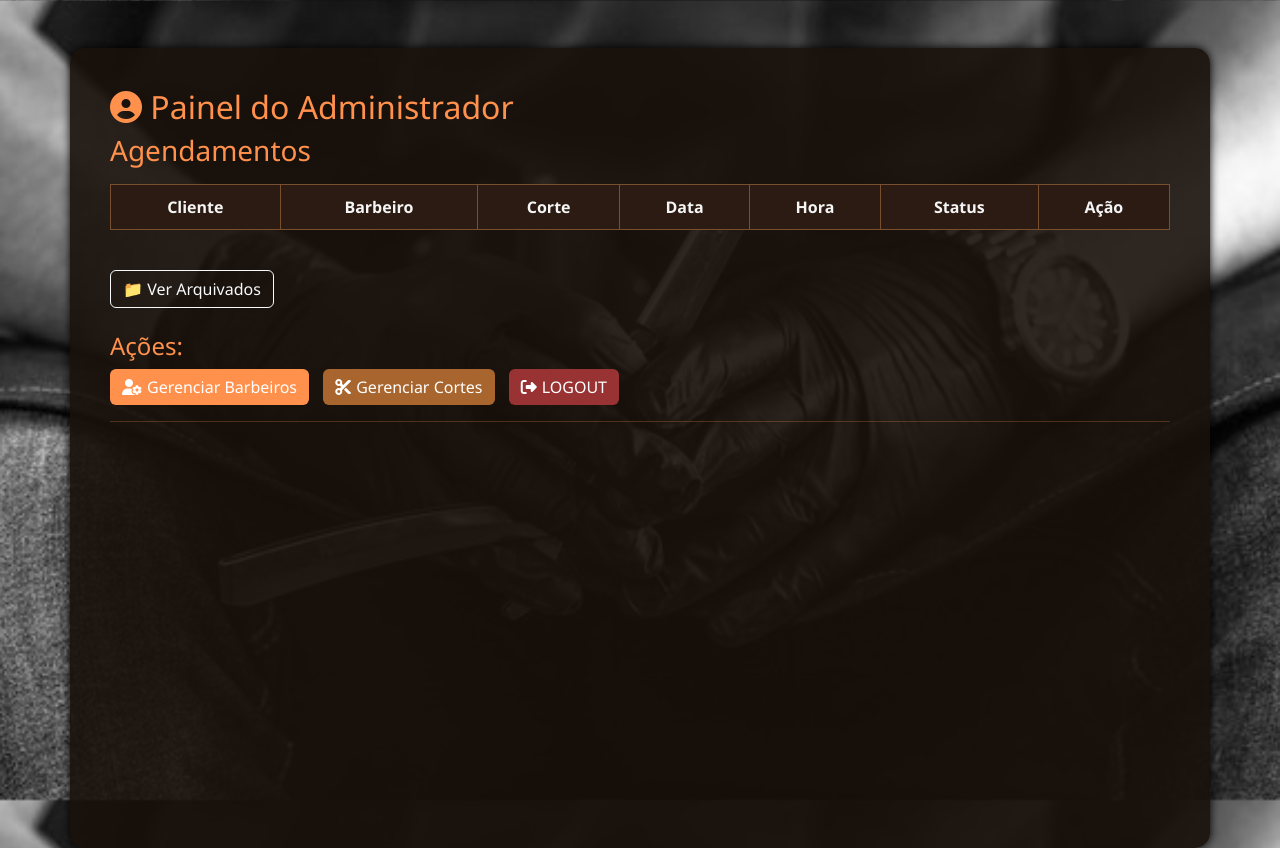
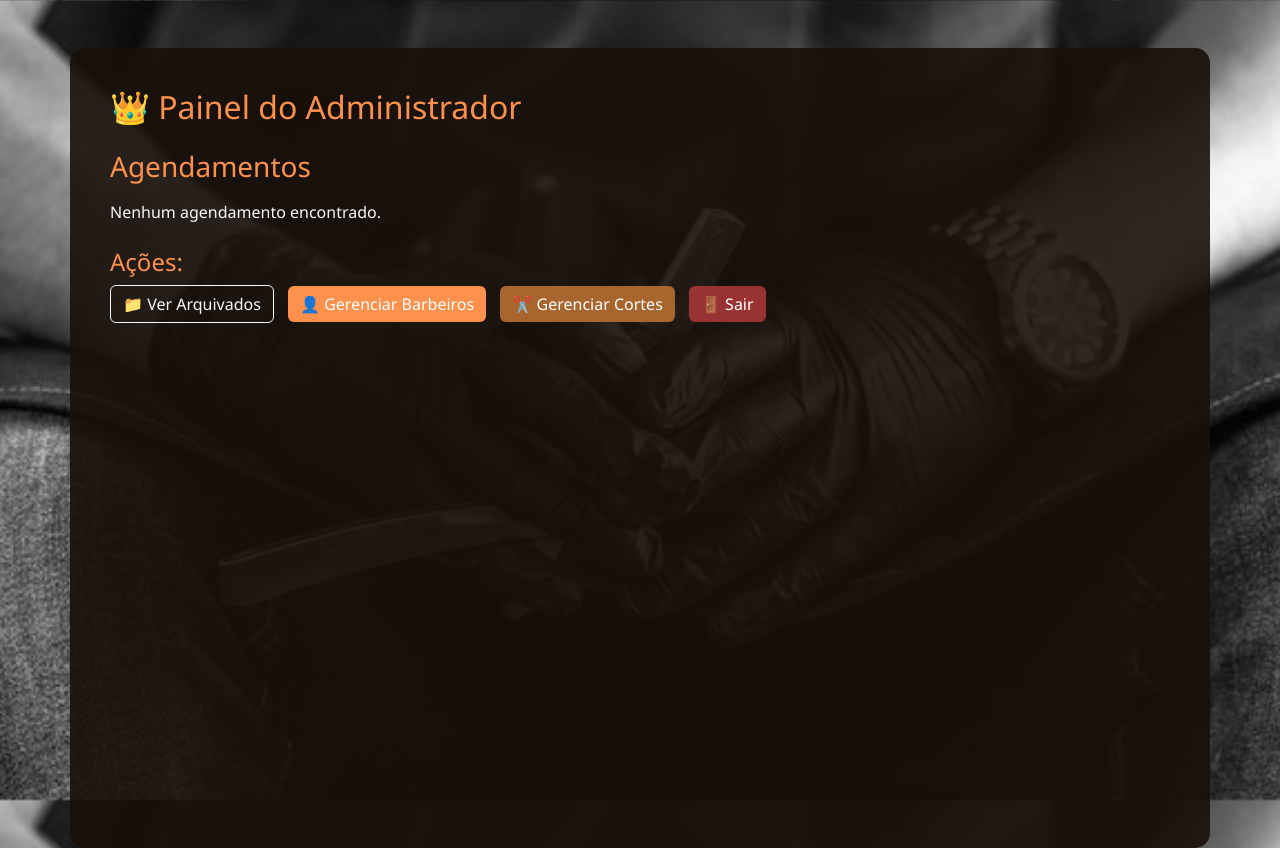
Before and after one commit to Rainando025/barbearia-app, a Flask app: template templates/painel_admin.html in a window 1280 px wide. Run offline with Flask 3, Linux system fonts and the light colour scheme; the template is opened without the code that fills it, so the values that code supplies are empty; some libraries are stand-ins or nearby versions.

Commit message:
Update painel_admin.html

```diff
--- a/templates/painel_admin.html
+++ b/templates/painel_admin.html
@@ -3,21 +3,13 @@
 <head>
     <meta charset="UTF-8" />
     <title>Painel do Administrador</title>
-    <link
-      href="https://cdn.jsdelivr.net/npm/bootstrap@5.3.0/dist/css/bootstrap.min.css"
-      rel="stylesheet"
-    />
-    <link
-      href="https://cdnjs.cloudflare.com/ajax/libs/font-awesome/6.5.0/css/all.min.css"
-      rel="stylesheet"
-    />
+    <link href="https://cdn.jsdelivr.net/npm/bootstrap@5.3.0/dist/css/bootstrap.min.css" rel="stylesheet" />
     <style>
         body {
-            background-image: url("static/barbearia4.jpg");
+            background-image: url("{{ url_for('static', filename='barbearia4.jpg') }}");
             background-size: cover;
             background-position: center;
             background-attachment: fixed;
-            background-repeat: no-repeat;
             font-family: 'Segoe UI', sans-serif;
             color: #fff;
         }
@@ -27,64 +19,33 @@
             min-height: 100vh;
             padding: 40px;
             border-radius: 15px;
-            box-shadow: 0 0 10px #000;
         }
 
         h2, h3, h4 {
             color: #ff914d;
         }
 
-        .barbearia-table {
-            border-collapse: collapse;
-            width: 100%;
-        }
-
-        .barbearia-table thead {
-            background-color: #5c3d2e;
-            color: #fff;
-        }
-
-        .barbearia-table th,
-        .barbearia-table td {
+        table {
             background-color: #2b1b12;
-            color: #f5f5f5;
-            border: 1px solid #7a4f2f;
-            vertical-align: middle;
-            padding: 10px;
-        }
-
-        .barbearia-table tbody tr:hover {
-            background-color: rgba(255, 145, 77, 0.15);
         }
 
         .btn-custom {
-            color: #fff;
-            border: none;
             margin-right: 10px;
         }
 
         .btn-primary {
             background-color: #ff914d;
-        }
-
-        .btn-primary:hover {
-            background-color: #e67e22;
+            border: none;
         }
 
         .btn-success {
             background-color: #a8652e;
-        }
-
-        .btn-success:hover {
-            background-color: #8d4d1f;
+            border: none;
         }
 
         .btn-danger {
             background-color: #993333;
-        }
-
-        .btn-danger:hover {
-            background-color: #7a1e1e;
+            border: none;
         }
 
         .badge-success {
@@ -95,33 +56,17 @@
             background-color: #ffc107;
             color: #000;
         }
-
-        .icon {
-            margin-right: 5px;
-        }
-
-        hr {
-            border-top: 1px solid #ff914d;
-        }
-
-        @media (max-width: 768px) {
-            h2, h3 {
-                text-align: center;
-            }
-        }
     </style>
 </head>
 <body>
     <div class="container overlay mt-5">
-        <h2><i class="fa-solid fa-circle-user"></i> Painel do Administrador</h2>
+        <h2>👑 Painel do Administrador</h2>
+        <h3 class="mt-4 mb-3">Agendamentos</h3>
 
-        <h3 class="mb-3">Agendamentos</h3>
+        {% if agendamentos %}
         <div class="table-responsive">
-            <table
-              id="agendamentosTable"
-              class="table barbearia-table table-hover align-middle text-center"
-            >
-                <thead>
+            <table class="table table-bordered table-hover text-center text-light">
+                <thead class="table-dark">
                     <tr>
                         <th>Cliente</th>
                         <th>Barbeiro</th>
@@ -129,144 +74,49 @@
                         <th>Data</th>
                         <th>Hora</th>
                         <th>Status</th>
-                        <th>Ação</th>
+                        <th>Ações</th>
                     </tr>
                 </thead>
-                <tbody id="agendamentosBody">
-                    <!-- Conteúdo será inserido via JS -->
+                <tbody>
+                    {% for a in agendamentos %}
+                    <tr>
+                        <td>{{ a.nome_cliente }}</td>
+                        <td>{{ a.barbeiros['nome'] }}</td>
+                        <td>{{ a.cortes['nome'] }}</td>
+                        <td>{{ a.data[:10] }}</td>
+                        <td>{{ a.hora[:5] }}</td>
+                        <td>
+                            {% if a.concluido %}
+                                <span class="badge badge-success">Concluído</span>
+                            {% else %}
+                                <span class="badge badge-warning">Pendente</span>
+                            {% endif %}
+                        </td>
+                        <td>
+                            {% if a.concluido and not a.arquivado %}
+                            <form method="POST" action="{{ url_for('arquivar_agendamento', agendamento_id=a.id) }}">
+                                <button type="submit" class="btn btn-secondary btn-sm">📁 Arquivar</button>
+                            </form>
+                            {% else %}
+                            <small class="text-muted">—</small>
+                            {% endif %}
+                        </td>
+                    </tr>
+                    {% endfor %}
                 </tbody>
             </table>
         </div>
-
-        <button id="btnVerArquivados" class="btn btn-outline-light mt-4">
-            📁 Ver Arquivados
-        </button>
+        {% else %}
+            <p class="text-light">Nenhum agendamento encontrado.</p>
+        {% endif %}
 
         <h4 class="mt-4">Ações:</h4>
         <div class="mb-3">
-            <button id="btnGerenciarBarbeiros" class="btn btn-primary btn-custom">
-                <i class="fas fa-user-cog icon"></i>Gerenciar Barbeiros
-            </button>
-            <button id="btnGerenciarCortes" class="btn btn-success btn-custom">
-                <i class="fas fa-cut icon"></i>Gerenciar Cortes
-            </button>
-            <button id="btnLogout" class="btn btn-danger btn-custom">
-                <i class="fas fa-sign-out-alt icon"></i>LOGOUT
-            </button>
+            <a href="{{ url_for('listar_arquivados') }}" class="btn btn-outline-light btn-custom">📁 Ver Arquivados</a>
+            <a href="{{ url_for('gerenciar_barbeiros') }}" class="btn btn-primary btn-custom">👤 Gerenciar Barbeiros</a>
+            <a href="{{ url_for('gerenciar_cortes') }}" class="btn btn-success btn-custom">✂️ Gerenciar Cortes</a>
+            <a href="{{ url_for('logout') }}" class="btn btn-danger btn-custom">🚪 Sair</a>
         </div>
-        <hr>
     </div>
-
-<script src="https://cdn.jsdelivr.net/npm/@supabase/supabase-js@2"></script>
-<script>
-  // Inicialize seu cliente Supabase aqui (substitua URL e KEY)
-  const supabaseUrl = 'https://fijsbauiupuamssehksw.supabase.co';
-  const supabaseKey = 'eyJhbGciOiJIUzI1NiIsInR5cCI6IkpXVCJ9.eyJpc3MiOiJzdXBhYmFzZSIsInJlZiI6ImZpanNiYXVpdXB1YW1zc2Voa3N3Iiwicm9sZSI6ImFub24iLCJpYXQiOjE3NDgxMjMwOTcsImV4cCI6MjA2MzY5OTA5N30.Dr9ZZtDExZOOHMVssx7x-8DlS3i7m4jB9C9N-fbajZA';
-  const supabase = supabase.createClient(supabaseUrl, supabaseKey);
-
-  // Função para formatar data e hora
-  function formatDate(dateString) {
-    const d = new Date(dateString);
-    return d.toLocaleDateString('pt-BR');
-  }
-  function formatTime(timeString) {
-    const d = new Date(`1970-01-01T${timeString}Z`);
-    return d.toLocaleTimeString('pt-BR', { hour: '2-digit', minute: '2-digit' });
-  }
-
-  async function carregarAgendamentos() {
-    const { data, error } = await supabase
-      .from('agendamentos')
-      .select(`
-        id,
-        nome_cliente,
-        barbeiro:barbeiros!inner(nome),
-        corte:cortes!inner(nome),
-        data,
-        hora,
-        concluido,
-        arquivado
-      `)
-      .order('data', { ascending: true })
-      .order('hora', { ascending: true });
-
-    if (error) {
-      alert('Erro ao buscar agendamentos: ' + error.message);
-      return;
-    }
-
-    const tbody = document.getElementById('agendamentosBody');
-    tbody.innerHTML = '';
-
-    data.forEach(a => {
-      const tr = document.createElement('tr');
-
-      const nomeBarbeiro = a.barbeiro ? a.barbeiro.nome : '---';
-      const nomeCorte = a.corte ? a.corte.nome : '---';
-
-      tr.innerHTML = `
-        <td>${a.nome_cliente}</td>
-        <td>${nomeBarbeiro}</td>
-        <td>${nomeCorte}</td>
-        <td>${formatDate(a.data)}</td>
-        <td>${formatTime(a.hora)}</td>
-        <td>
-          <span class="badge ${a.concluido ? 'badge-success' : 'badge-warning'}">
-            ${a.concluido ? 'Concluído' : 'Pendente'}
-          </span>
-        </td>
-        <td>
-          ${
-            a.concluido && !a.arquivado
-              ? `<button class="btn btn-secondary btn-sm btnArquivar" data-id="${a.id}">📁 Arquivar</button>`
-              : a.arquivado
-              ? `<span class="text-muted">Arquivado</span>`
-              : ''
-          }
-        </td>
-      `;
-
-      tbody.appendChild(tr);
-    });
-
-    // Adiciona eventos aos botões arquivar
-    document.querySelectorAll('.btnArquivar').forEach(btn => {
-      btn.addEventListener('click', async e => {
-        const id = e.target.getAttribute('data-id');
-        const { error } = await supabase
-          .from('agendamentos')
-          .update({ arquivado: true })
-          .eq('id', id);
-
-        if (error) {
-          alert('Erro ao arquivar agendamento: ' + error.message);
-        } else {
-          carregarAgendamentos();
-        }
-      });
-    });
-  }
-
-  // Botões ações gerais
-  document.getElementById('btnVerArquivados').addEventListener('click', () => {
-    window.location.href = 'arquivados_admin.html'; // criar essa página similar para arquivados
-  });
-
-  document.getElementById('btnGerenciarBarbeiros').addEventListener('click', () => {
-    window.location.href = 'gerenciar_barbeiros.html'; // ajustar conforme sua estrutura
-  });
-
-  document.getElementById('btnGerenciarCortes').addEventListener('click', () => {
-    window.location.href = 'gerenciar_cortes.html'; // ajustar conforme sua estrutura
-  });
-
-  document.getElementById('btnLogout').addEventListener('click', async () => {
-    await supabase.auth.signOut();
-    window.location.href = 'login.html';
-  });
-
-  // Ao carregar a página
-  window.addEventListener('DOMContentLoaded', carregarAgendamentos);
-</script>
 </body>
 </html>
```
